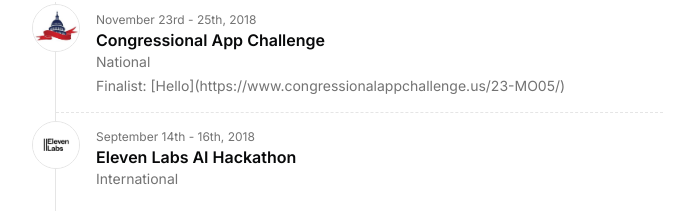
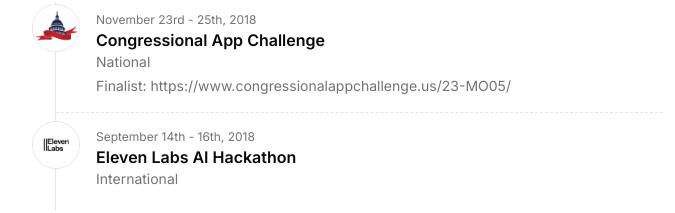
Before and after one commit to kimkhoi2202/portfolio, a Next.js app: page / in a window 1280 px wide. Shown: the part 3414-3627 px from the top of the page, without its empty margins (289-964 px from the left). Built offline with nearby package versions, Linux system fonts and the light colour scheme.

Commit message:
fix youtube link

```diff
--- a/src/data/resume.tsx
+++ b/src/data/resume.tsx
@@ -71,7 +71,7 @@ export const DATA = {
       },
       Youtube: {
         name: "Youtube",
-        url: "https://dub.sh/dillion-youtube",
+        url: "https://www.youtube.com/@khoinotfish/videos",
         icon: Icons.youtube,
         navbar: true,
       },
@@ -390,7 +390,7 @@ export const DATA = {
       dates: "November 23rd - 25th, 2018",
       location: "National",
       description:
-        "Finalist: [Hello](https://www.congressionalappchallenge.us/23-MO05/)\n",
+        "Finalist: https://www.congressionalappchallenge.us/23-MO05/",
       image:
         "/cac.jpg",
       mlh: "https://s3.amazonaws.com/logged-assets/trust-badge/2019/mlh-trust-badge-2019-white.svg",
```
